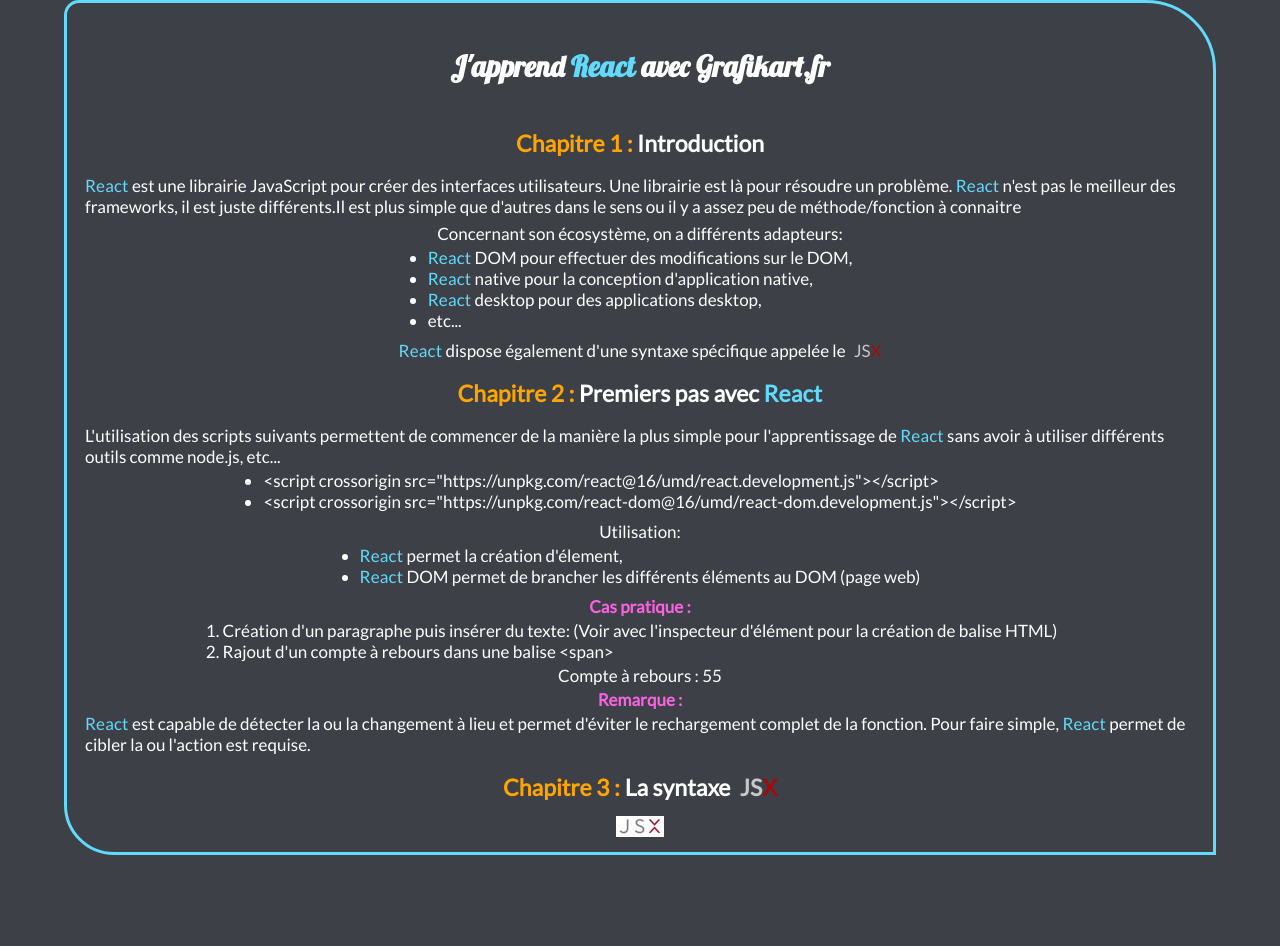
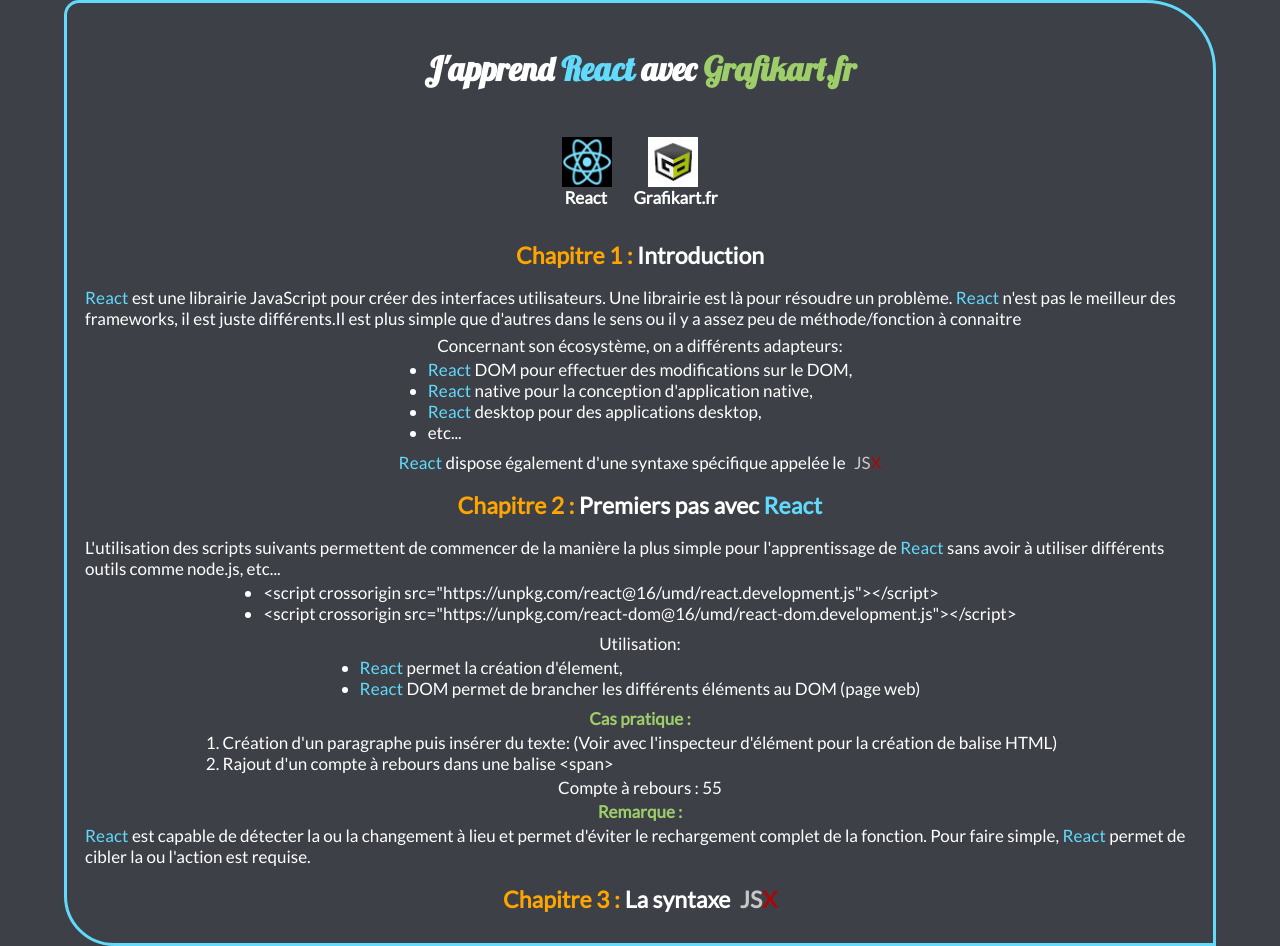
Before and after one commit to Emilien-Ad-10/Cours-React-js, a plain HTML site: page index.html in a window 1280 px wide. Before the commit the page ends 855 px from the top, so only its background shows below. Drawn offline with nearby package versions, Linux system fonts and the light colour scheme.

Commit message:
Modification design du cours

```diff
--- a/index.html
+++ b/index.html
@@ -6,12 +6,22 @@
         <meta name="viewport" content="width=device-width, initial-scale=1.0">
         <link rel="icon" type="image/png" href="favicon/favicon-react-js.png">
         <link rel="stylesheet" href="style.css">
-        <title>apprentissage de réact.js</title>
+        <title>apprentissage de React.js</title>
     </head>
     <body>
         <div class="container">
             <header>
-                <h1>J'apprend <a class="reactLinkH1" href="https://fr.reactjs.org" target="_blank">React</a> avec <a class="grafikartLinkH1" href="https://www.youtube.com/playlist?list=PLjwdMgw5TTLWom67YfZuha-1iYzIirwJR" target="_blank">Grafikart.fr</a></h1>
+                <h1>J'apprend <span class="bleuReact">React</span> avec <span class="vertGrafikart">Grafikart.fr</span></h1>
+
+                <div class="imgLinks">
+                    <p class="p_img-React-links">
+                        <a href="https://fr.reactjs.org" target="_blank"><img src="img/logo-React.png"><span>React</span></a>
+                    </p>
+
+                    <p class="p_img-Grafikart-links">
+                        <a href="https://www.youtube.com/playlist?list=PLjwdMgw5TTLWom67YfZuha-1iYzIirwJR" target="_blank"><img src="img/logo-Grafikart.jpg"><span>Grafikart.fr</span></a>
+                    </p>
+                </div>
 
                 <h2><span class="orangeChapitre">Chapitre 1 : </span>Introduction</h2>
 
@@ -43,18 +53,17 @@
                         <li><span class="bleuReact">React</span> DOM permet de brancher les différents éléments au DOM (page web)</li>
                     </ul></p>
 
-                <p class="grasColor">Cas pratique :</p>
+                <p class="vertGrafikart">Cas pratique :</p>
                 <ol>
                     <li>Création d'un paragraphe puis insérer du texte: (Voir avec l'inspecteur d'élément pour la création de balise HTML)</li>
                     <li>Rajout d'un compte à rebours dans une balise &lt;span></li>
                 </ol>
                 <aside><!-- Code injecté via React.js --></aside>
 
-                <span class="grasColor">Remarque :</span>
+                <span class="vertGrafikart">Remarque :</span>
                 <p><span class="bleuReact">React</span> est capable de détecter la ou la changement à lieu et permet d'éviter le rechargement complet de la fonction. Pour faire simple, <span class="bleuReact">React</span> permet de cibler la ou l'action est requise.</p>
 
                 <h2 class="h2JSX"><span class="orangeChapitre">Chapitre 3 :</span><span class="textChap3">La syntaxe </span><span class="JSdeJSX">JS</span><span class="XdeJSX">X</span></h2>
-                <img class="imgJSX" src="img/jsx-logo-small.jpg">
             </main>
         </div>
     </body>
--- a/style.css
+++ b/style.css
@@ -8,6 +8,7 @@
     padding: 0;
 }
 
+/* BODY */
 body{
     background: rgba(40, 44, 52, .9);
     font-family: 'Lato', sans-serif;
@@ -45,36 +46,68 @@ p{
     margin: 3px;
 }
 
-/* GRASCOLOR */
-.grasColor{
+/* span bleuReact */
+.bleuReact{
+    color: #61dafb;
+    letter-spacing: 0.01em;
+}
+
+/* span vertGrafikart */
+.vertGrafikart{
     font-weight: bold;
-    color: #fb61e1;
+    color: #9ece6a;
 }
 
 /* H1 */
 h1{
     font-family: 'Lobster', sans-serif;
     padding: 30px;
-    font-size: 29px;
+    font-size: 33px;
 }
 
-.reactLinkH1{
-    color: #61dafb;
-    letter-spacing: 0.01em;
+/* images links */
+.imgLinks{
+    display: flex;
+}
+
+.p_img-React-links a, .p_img-Grafikart-links a{
+    display: flex;
+    flex-direction: column;
+    margin: 15px;
+    color: #c7c7c7;
     text-decoration: none;
 }
 
-.reactLinkH1:hover{
-    text-decoration: underline;
+.p_img-React-links a span{
+    color: #fff;
+    margin-left: 2px;
+    font-weight: bold;
+    transition: all .3s ease-in-out;
 }
 
-.grafikartLinkH1{
-    color: #ffffff;
-    text-decoration: none;
+.p_img-React-links a span:hover{
+    color: #61dafb;
 }
 
-.grafikartLinkH1:hover{
-    text-decoration: underline;
+.p_img-Grafikart-links a span{
+    color: #fff;
+    margin-left: -15px;
+    font-weight: bold;
+    transition: all .3s ease-in-out;
+}
+
+.p_img-Grafikart-links a span:hover{
+    color: #9ece6a;
+}
+
+.p_img-React-links a span:active, .p_img-Grafikart-links a span:active{
+    color: #fff;
+    transition: none;
+}
+
+.p_img-React-links img, .p_img-Grafikart-links img{
+    width: 50px;
+    height: 50px;
 }
 
 /* Class générale H2 */
@@ -86,11 +119,6 @@ h1{
 h2{
     padding: 15px;
     font-size: 23px;
-}
-
-.bleuReact{
-    color: #61dafb;
-    letter-spacing: 0.01em;
 }
 
 .textChap3{
```
Also changed, not shown: img/jsx-logo-small.jpg (deleted), img/jsx-logo.jpg (deleted), img/logo-Grafikart.jpg (added), img/logo-React.png (added).
